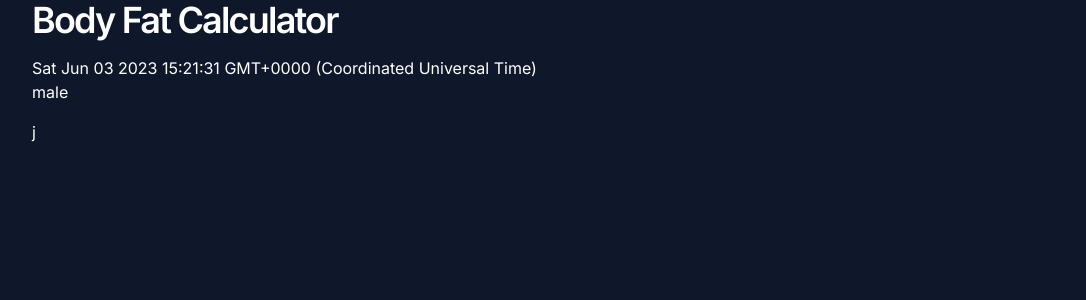
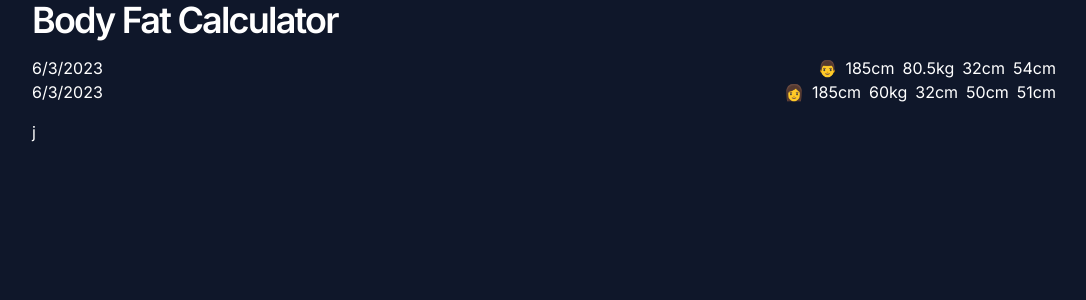
Before and after one commit to kulgg/bodyfat.cc, a Next.js app: page / in a window 1280 px wide. Shown: the top 300 px of the page, without its empty margins (96-1182 px from the left). Built offline with nearby package versions, Linux system fonts and the light colour scheme.

Commit message:
Add history entry component

```diff
--- a/app/History.tsx
+++ b/app/History.tsx
@@ -2,6 +2,7 @@
 
 import { Entry, Sex } from "@/lib/model";
 import { useEffect, useState } from "react";
+import HistoryEntry from "./HistoryEntry";
 
 function History() {
   const [history, setHistory] = useState<Entry[]>([]);
@@ -11,11 +12,22 @@ function History() {
       {
         created: new Date(),
         measurement: {
-          belly: 2,
+          belly: 54,
           sex: Sex.MALE,
-          height: 3,
-          neck: 2,
-          weight: 2,
+          height: 185,
+          neck: 32,
+          weight: 80.5,
+        },
+      },
+      {
+        created: new Date(),
+        measurement: {
+          sex: Sex.FEMALE,
+          height: 185,
+          weight: 60,
+          neck: 32,
+          waist: 50,
+          hip: 51,
         },
       },
     ]);
@@ -24,11 +36,7 @@ function History() {
   return (
     <div>
       {history.map((x) => (
-        <div key={x.created.toString()}>
-          {x.created.toString()}
-
-          <div>{x.measurement.sex === Sex.MALE ? "male" : "female"}</div>
-        </div>
+        <HistoryEntry entry={x} key={x.created.getUTCMilliseconds()} />
       ))}
     </div>
   );
--- /dev/null
+++ b/app/HistoryEntry.tsx
@@ -0,0 +1,31 @@
+import { Entry, Sex } from "@/lib/model";
+
+export interface HistoryEntryProps {
+  entry: Entry;
+}
+
+function HistoryEntry({ entry }: HistoryEntryProps) {
+  return (
+    <div
+      key={entry.created.getUTCMilliseconds()}
+      className="flex items-center justify-between"
+    >
+      <div>{entry.created.toLocaleDateString()}</div>
+      <div className="flex items-center gap-2">
+        <div>{entry.measurement.sex === Sex.FEMALE ? "👩" : "👨"}</div>
+        <div>{entry.measurement.height}cm</div>
+        <div>{entry.measurement.weight}kg</div>
+        <div>{entry.measurement.neck}cm</div>
+        {entry.measurement.belly ? (
+          <div>{entry.measurement.belly}cm</div>
+        ) : null}
+        {entry.measurement.waist ? (
+          <div>{entry.measurement.waist}cm</div>
+        ) : null}
+        {entry.measurement.hip ? <div>{entry.measurement.hip}cm</div> : null}
+      </div>
+    </div>
+  );
+}
+
+export default HistoryEntry;
```
